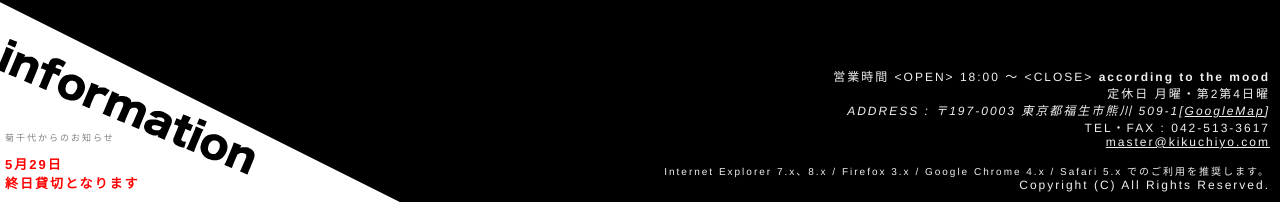
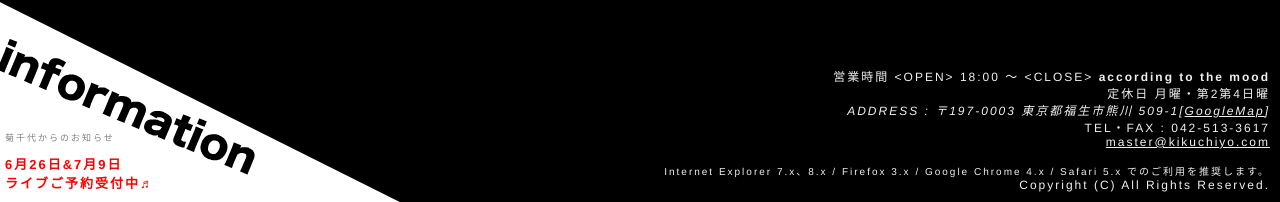
Before and after one commit to live-kikuchiyo/live-kikuchiyo.github.io, a Jekyll site: the page built from index.html, in a window 1280 px wide. Shown: the part 698-900 px from the top of the page. Built offline with Jekyll 4.4.1, drawn with Linux system fonts in a browser that asks for light colours; nearby versions of some CDN libraries.

Commit message:
Update index.html

```diff
--- a/index.html
+++ b/index.html
@@ -17,10 +17,10 @@ title: トップ
 				<br />
 				<br />
 				<b style="color: red;">
-				5月29日
+				6月26日&7月9日
 
 				<br/>
-			        終日貸切となります
+			        ライブご予約受付中♬
 				</b>
 				<br />
 				<p style="font-size:18; font-weight:bold; color:red;"</p>
```
